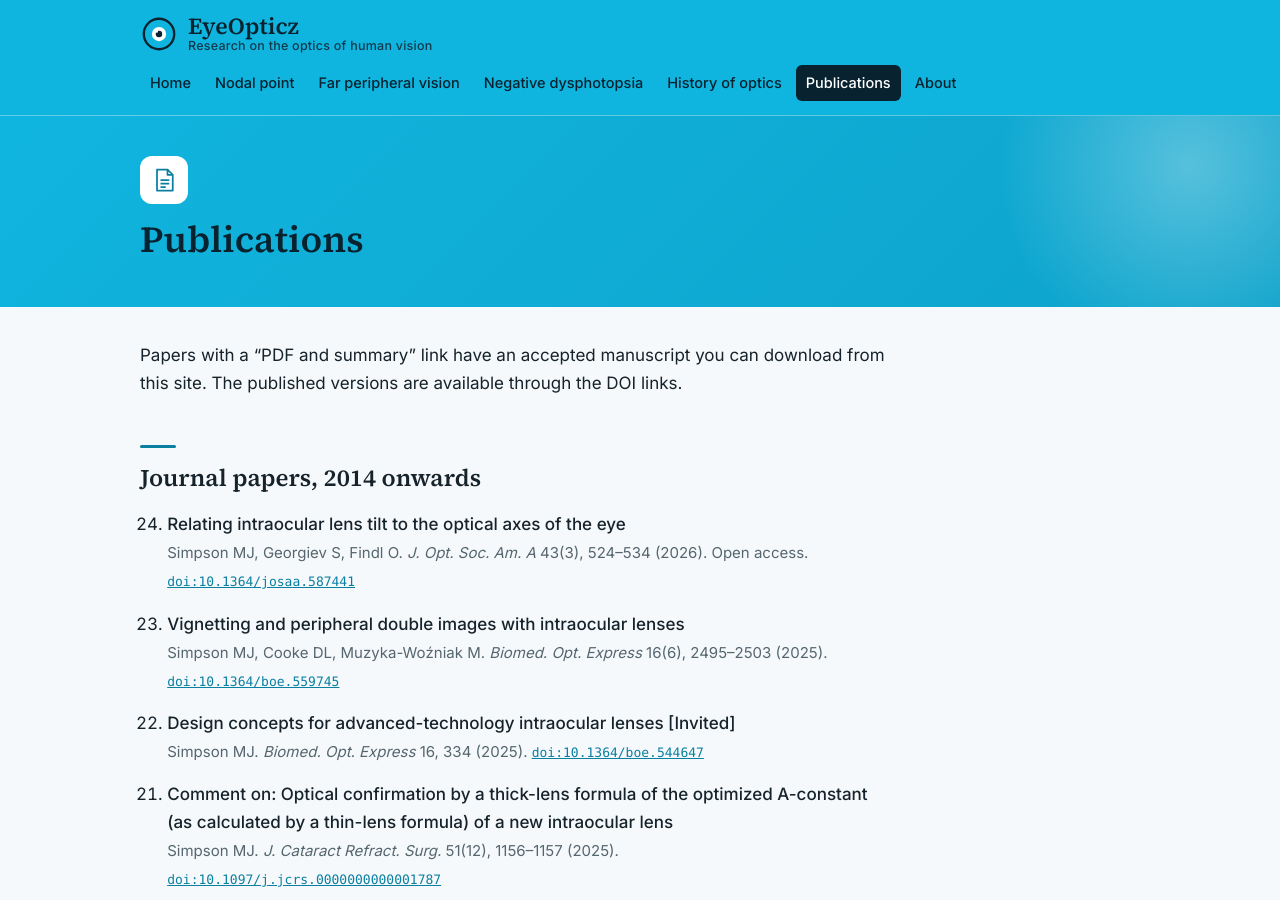
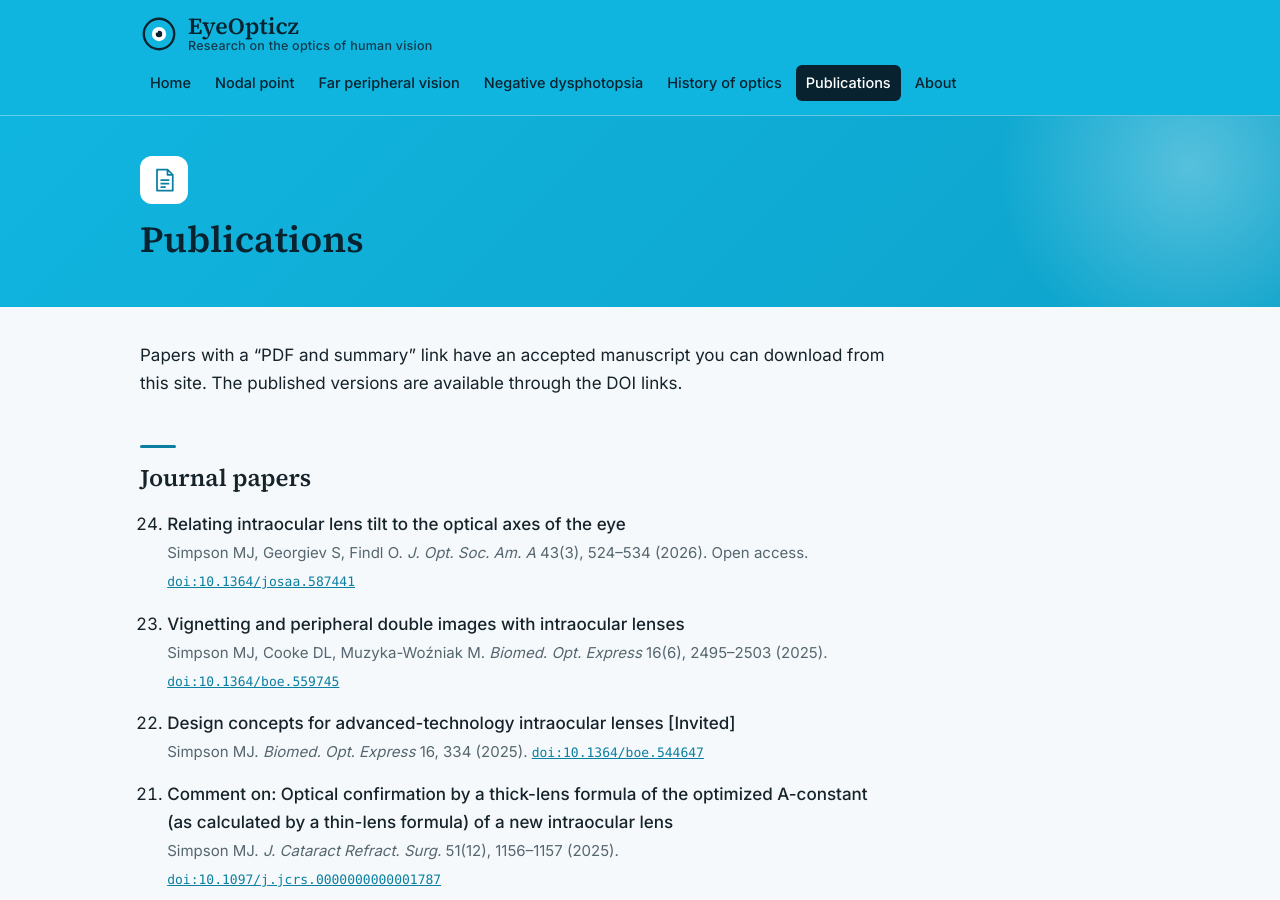
Before and after one commit to mjs1mjs1/eyeopticz, a Jekyll site: the page built from publications.md, in a window 1280 px wide and 900 px high. Built offline with Jekyll 4.4.1, drawn with Linux system fonts in a browser that asks for light colours.

Commit message:
Update publications.md

```diff
--- a/publications.md
+++ b/publications.md
@@ -6,7 +6,7 @@ hide_byline: true
 
 Papers with a "PDF and summary" link have an accepted manuscript you can download from this site. The published versions are available through the DOI links.
 
-## Journal papers, 2014 onwards
+## Journal papers
 
 {% include pub-list.html items=site.data.publications.journal numbered=true %}
 
```
